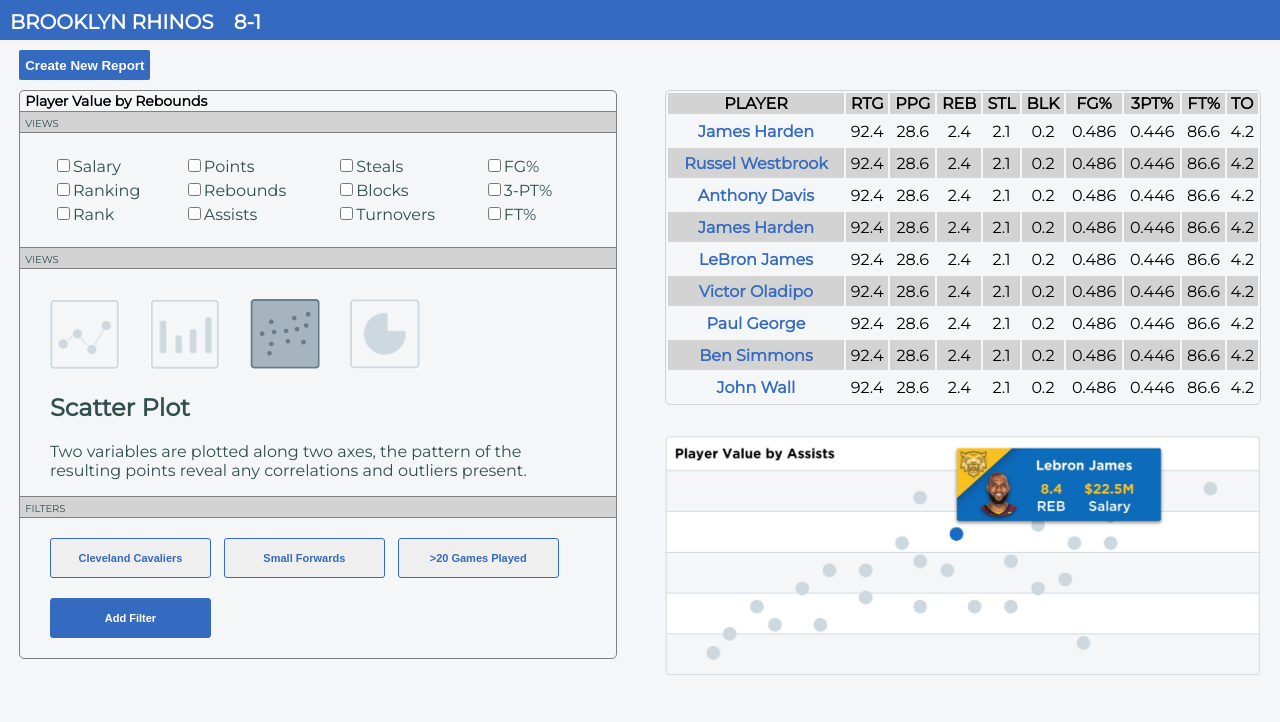
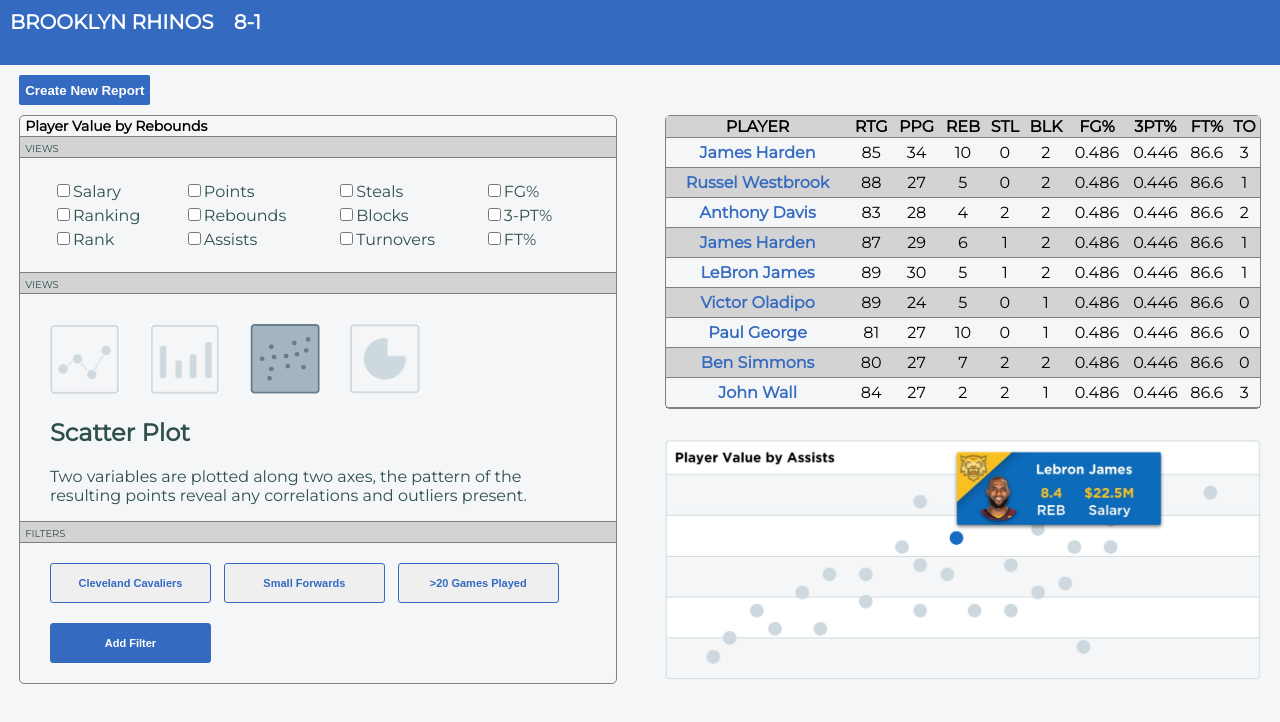
Before and after one commit to JRendleman/fantasybball, a React (Create React App) app: page / in a window 1280 px wide. Shown: the top 722 px of the page. Built offline with nearby package versions, Linux system fonts and the light colour scheme.

Commit message:
Fixed border on stats table.

```diff
--- a/src/components/StatsTable.js
+++ b/src/components/StatsTable.js
@@ -21,16 +21,16 @@
     for (var i = 0; i < 9; i++) {
         var newPlayer = new player();
         newPlayer.name = names[i];
-        newPlayer.rating = 92.4;
-        newPlayer.rebounds = 2.4;
-        newPlayer.points = 28.6;
-        newPlayer.assists = 10.2;
-        newPlayer.steals = 2.1;
-        newPlayer.blocks = 0.2;
+        newPlayer.rating = Math.floor((Math.random() * 10) + 80);
+        newPlayer.rebounds = Math.floor((Math.random() * 11) + 1);
+        newPlayer.points = Math.floor((Math.random() * 15) + 20);
+        newPlayer.assists = Math.floor((Math.random() * 10) + 2);
+        newPlayer.steals = Math.floor((Math.random() * 3) + 0);
+        newPlayer.blocks = Math.floor((Math.random() * 2) + 1);
         newPlayer.fieldGoalPercentage = .486;
         newPlayer.threePointPercentage = .446;
         newPlayer.freeThrowPercentage = 86.6
-        newPlayer.turnovers = 4.2
+        newPlayer.turnovers = Math.floor((Math.random() * 4) + 0)
         array.push(newPlayer);
     };
 
@@ -51,7 +51,7 @@
     );
 
     return (
-        <div>
+        <div id="statTableContainer">
             <table id="statsTable">
                 <thead>
                     <tr>
--- a/src/index.css
+++ b/src/index.css
@@ -14,7 +14,7 @@
 }
 
 #headerBar {
-    height: 20px;
+    height: 45px;
     background-color: #346AC0;
     padding: 10px;
 }
@@ -23,7 +23,6 @@
     display: inline;
     color: white;
     padding-right: 20px;
-    vertical-align: middle;
     font-size: 20px;
 }
 
@@ -143,12 +142,16 @@
 
 #statsTable {
     width: 100%;
+    margin: 0;
     font-size: 16px;
     text-align: center;
+    border-collapse: collapse;
 
-    border: 1px solid lightgray;
+}
+
+#statTableContainer {
     border-radius: 5px;
-
+    border: 1px solid gray;
 }
 
 #statsTable thead tr {
```
